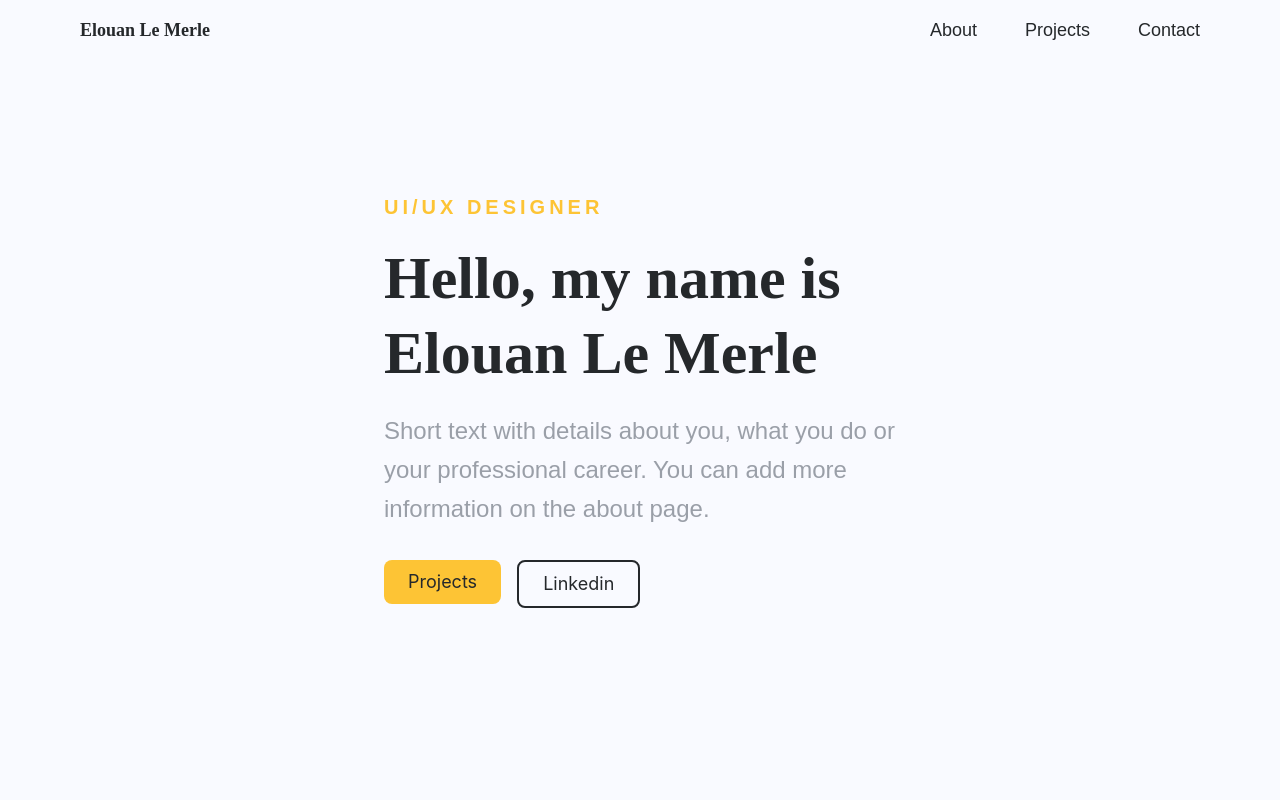
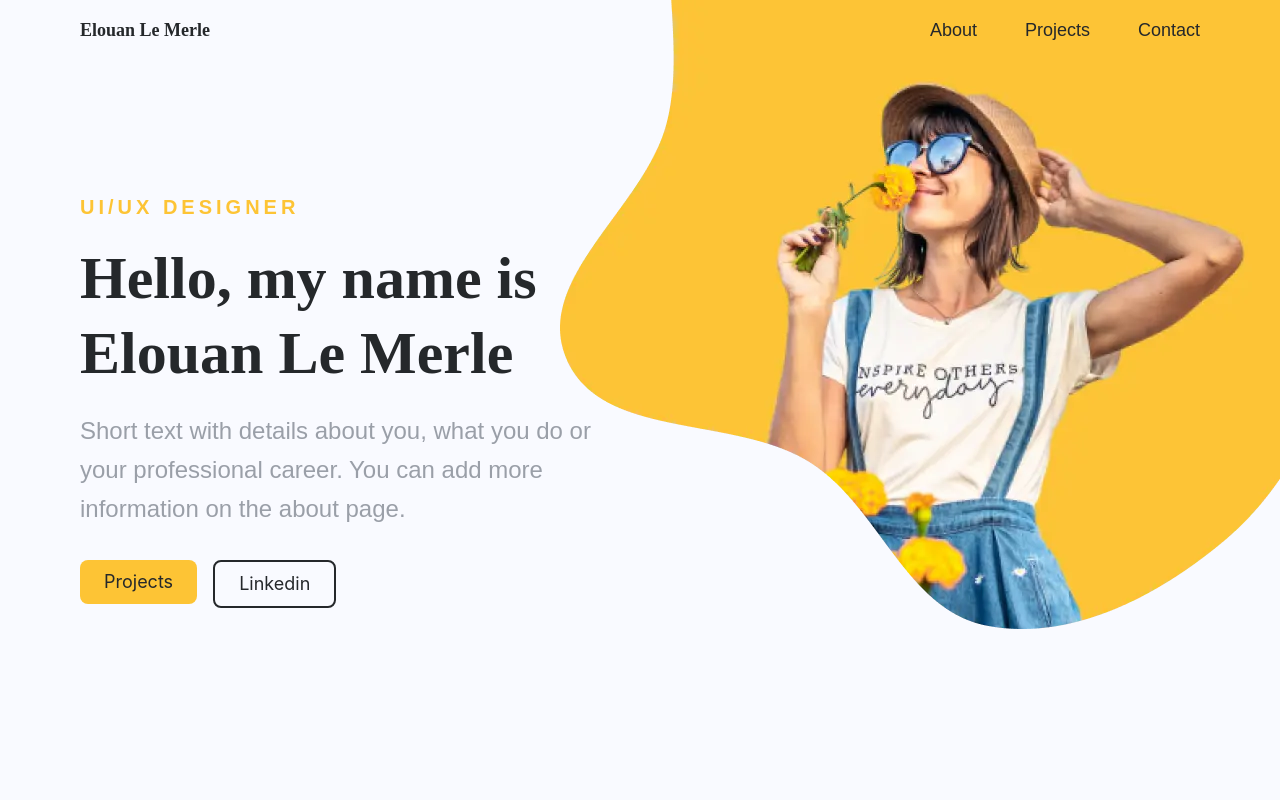
Before and after one commit to FiFolker/portfolio_inge1, a React (Vite) app: page / in a window 1280 px wide. Shown: the top 800 px of the page. Built offline with nearby package versions, Linux system fonts and the light colour scheme.

Commit message:
Image apparaît et disparaît responsivement

```diff
--- a/src/components/Hero.jsx
+++ b/src/components/Hero.jsx
@@ -3,7 +3,7 @@ import {Intro} from "./Intro.jsx";
 export const Hero = ({name}) => {
     return (
         <div id="About" className="relative w-full flex items-start sm:items-center pt-20 sm:pt-0 pb-6 sm:pb-0 min-h-[55vh] sm:min-h-screen">
-            <div className="px-4 sm:px-10 md:px-20 z-10 max-w-2xl mx-auto">
+            <div className="px-4 sm:px-10 md:px-20 z-10 max-w-2xl mx-auto sm:mx-0">
                 <Intro name={name} />
             </div>
 
--- a/src/index.css
+++ b/src/index.css
@@ -28,8 +28,14 @@
 
 
 .profile-img{
-    background-image: none;
-    background-position: top right;
+    background-image:none;
     background-repeat: no-repeat;
-    background-size: 50% auto;
 }
+
+@media (min-width: 720px) {
+    .profile-img{
+        background-image:url("/assets/marlene.webp");
+        background-position: top right;
+        background-size: cover auto;
+    }
+}
```
